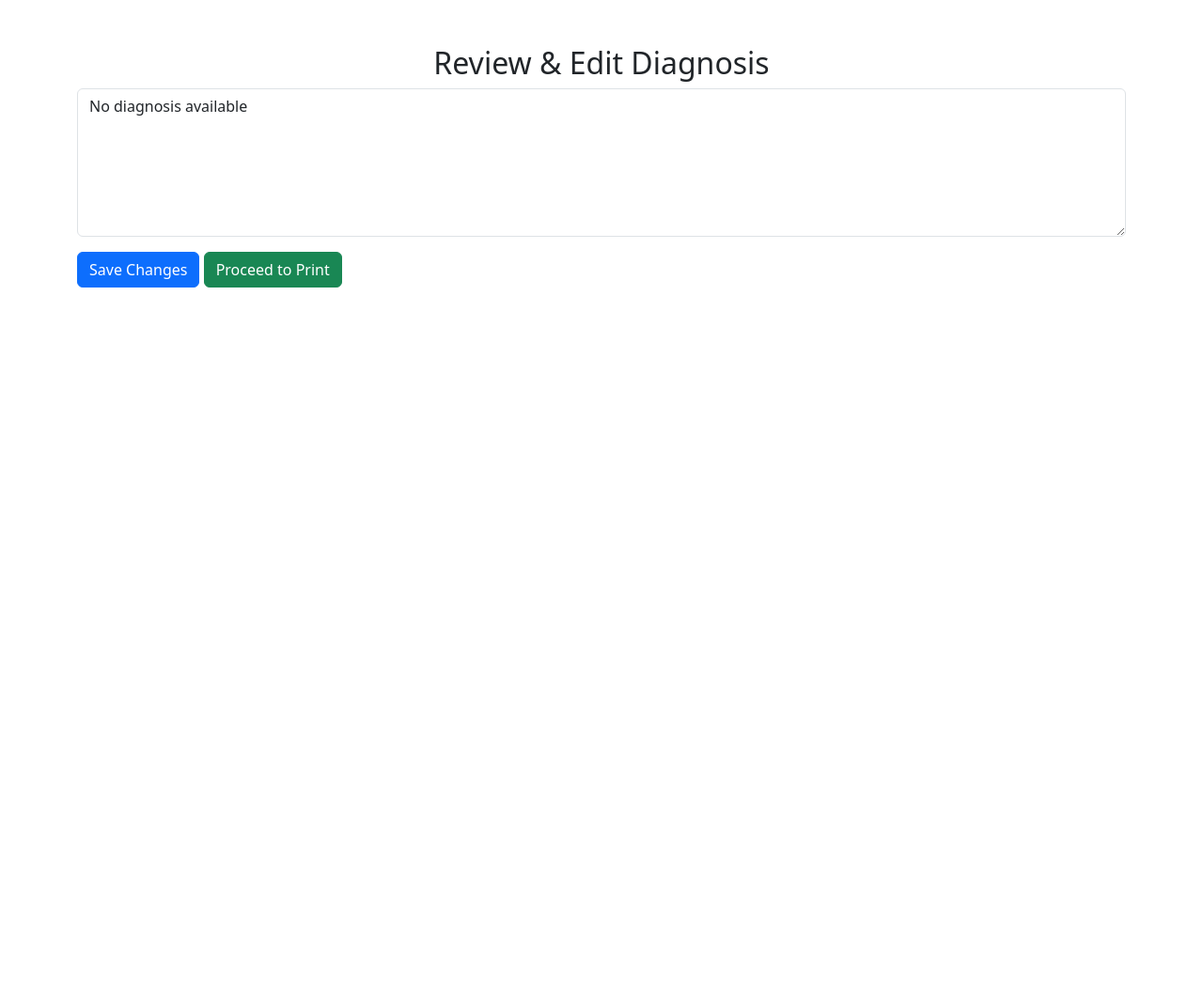
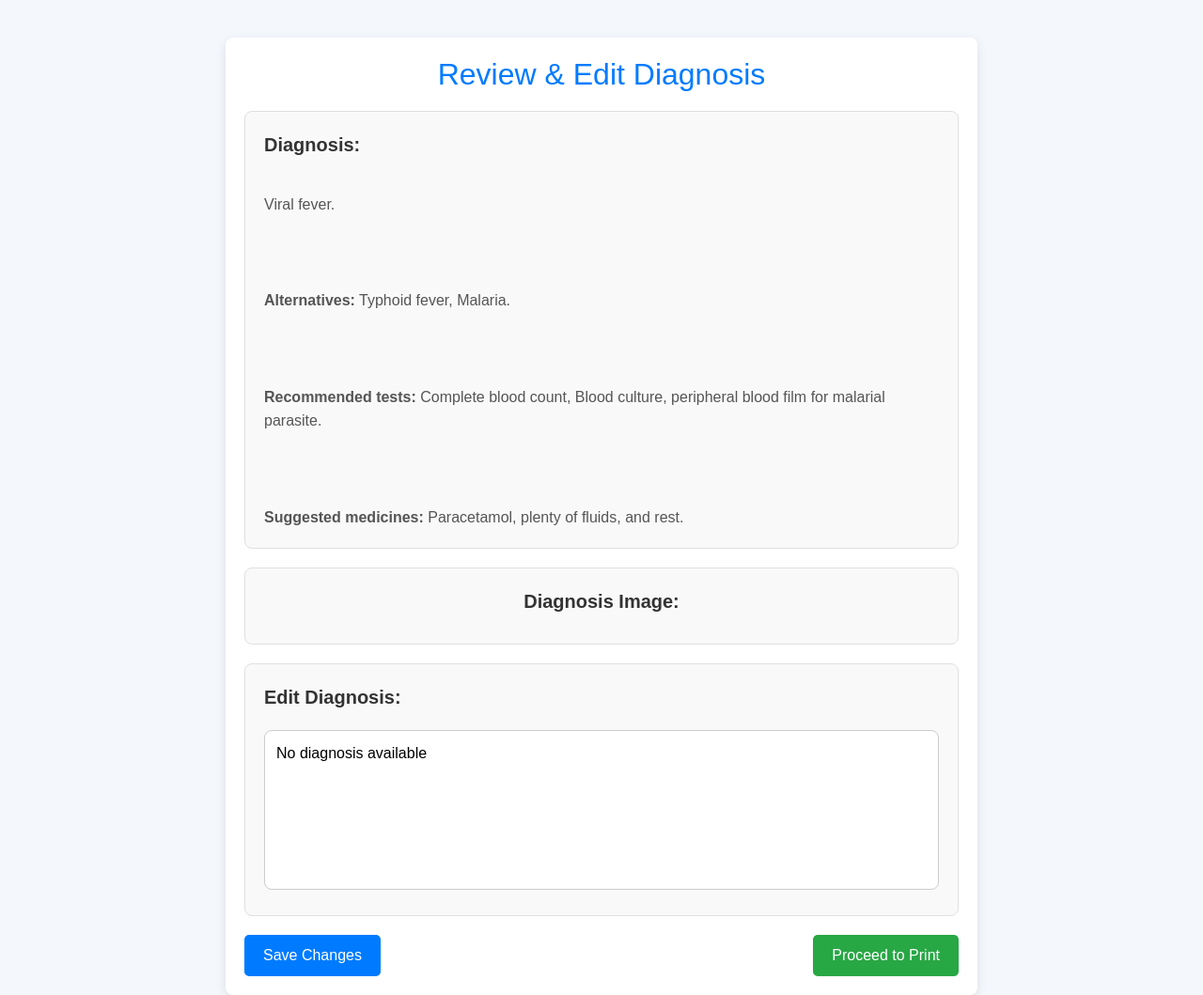
Before and after one commit to lakshug23/diagnostic_assistant, a Flask app: page /review in a window 1280 px wide. Shown: the whole page at 94% size. Before the commit the page ends 306 px from the top, so only its background shows below. Run offline with Flask 2, Linux system fonts and the light colour scheme.

Commit message:
second push

```diff
--- a/backend/app.py
+++ b/backend/app.py
@@ -1,9 +1,19 @@
 from flask import Flask, render_template, request, jsonify, session
 import google.generativeai as genai
+import tensorflow as tf
+from PIL import Image, ImageOps
+import numpy as np
+import cv2
+import os
+from werkzeug.utils import secure_filename
+UPLOAD_FOLDER = 'uploads'  # Folder where images will be stored
+os.makedirs(UPLOAD_FOLDER, exist_ok=True)
+
 
 app = Flask(__name__)
 app.secret_key = "secure_key"
 
+app.config["UPLOAD_FOLDER"] = UPLOAD_FOLDER
 # Configure Google Generative AI
 genai.configure(api_key="AIzaSyA3lru2fpCUn7SXL1EUCJd8juIR-k7xIps")
 
@@ -49,22 +59,46 @@ model = genai.GenerativeModel(
     system_instruction=system_instruction,
 )
 
+# Load the saved Keras model
+#img_model = tf.keras.models.load_model('/Users/lakshanagopu/Desktop/diagnostic_tool/malaria_detect_model.keras')
+print("Model loaded successfully")
+
 @app.route('/')
 def home():
     return render_template("index.html")
 
 @app.route('/diagnose', methods=['POST'])
 def diagnose():
+    # if "file" not in request.files:
+    #     return jsonify({"error": "No file uploaded"}), 400
+
+    # file = request.files["file"]
+
+    # if file.filename == "":
+    #     return jsonify({"error": "No selected file"}), 400
+
+    # # Save file
+    # file_path = os.path.join(app.config["UPLOAD_FOLDER"], secure_filename(file.filename))
+    # file.save(file_path)
+
+    # # Process image using OpenCV
+    # #img = cv2.imread(file_path)  # Read image
+
+
+    #img_model =
     data = request.json
     age = data.get("age")
     weight = data.get("weight")
     height = data.get("height")
     symptoms = data.get("symptoms")
+    image_path = data.get("imageUpload")
+    print(image_path)
     #insert input stmet for blood image
 
     input_text = f"Age: {age}, Weight: {weight}kg, Height: {height}cm, Symptoms: {', '.join(symptoms)}"
     response = model.generate_content(input_text)
 
+    #img_response = image_analyse(image_path)
     diagnosis_data = response.text
     session['diagnosis_data'] = diagnosis_data  # Store in session for review page
 
@@ -74,5 +108,37 @@ def diagnose():
 def review():
     return render_template("review.html", diagnosis=session.get('diagnosis_data', 'No diagnosis available'))
 
+
+@app.route('/print')
+def print_page():
+    return render_template("print.html", diagnosis=session.get('diagnosis_data', 'No diagnosis available'))
+
+
+
+
+def preprocess_image(file_path):
+    try:
+        # Load the image and preprocess it
+        image = Image.open(file_path)
+        # Resize the image to the expected input size (e.g., 64x64 or 224x224 based on model)
+        image = image.resize((64, 64), resample=Image.Resampling.LANCZOS)  # Change to 224 if needed
+        image = np.array(image) / 255.0  # Normalize to [0, 1]
+        image = np.expand_dims(image, axis=0)  # Add batch dimension
+        return image
+    except Exception as e:
+        print(f"Error loading image: {e}")
+
+def image_analyse(image_path):
+
+
+    # Preprocess the image
+    image = preprocess_image(image_path)
+    if image is not None:
+
+        # Perform prediction using the loaded model
+        prediction = img_model.predict(image)
+        result = "Non-Parasitic" if prediction[0][0] < 0.5 else "Parasitic"
+        return result
+
 if __name__ == '__main__':
     app.run(debug=True)
--- a/backend/templates/review.html
+++ b/backend/templates/review.html
@@ -6,19 +6,176 @@
     <title>Review Diagnosis</title>
     <link rel="stylesheet" href="https://cdn.jsdelivr.net/npm/bootstrap@5.3.0/dist/css/bootstrap.min.css">
     <script src="https://code.jquery.com/jquery-3.6.0.min.js"></script>
+
+    <style>
+        /* General styling */
+        body {
+            font-family: 'Arial', sans-serif;
+            background-color: #f4f7fc;
+            color: #333;
+        }
+
+        .container {
+            max-width: 800px;
+            margin-top: 40px;
+            padding: 20px;
+            background-color: #fff;
+            border-radius: 8px;
+            box-shadow: 0 4px 12px rgba(0, 0, 0, 0.1);
+        }
+
+        h2 {
+            font-size: 2rem;
+            color: #007bff;
+            margin-bottom: 20px;
+            text-align: center;
+        }
+
+        /* Styling the diagnosis box */
+        .diagnosis-box {
+            border: 1px solid #e0e0e0;
+            padding: 20px;
+            border-radius: 8px;
+            margin-bottom: 20px;
+            background-color: #f9f9f9;
+        }
+
+        .diagnosis-heading {
+            font-size: 1.25rem;
+            font-weight: bold;
+            color: #333;
+            margin-bottom: 10px;
+        }
+
+        .diagnosis-content {
+            font-size: 1rem;
+            line-height: 1.6;
+            white-space: pre-line;
+            color: #555;
+        }
+
+        /* Styling for the image box */
+        .image-box {
+            border: 1px solid #e0e0e0;
+            padding: 20px;
+            border-radius: 8px;
+            background-color: #f9f9f9;
+            text-align: center;
+            margin-bottom: 20px;
+        }
+
+        .diagnosis-image img {
+            max-width: 100%;
+            height: auto;
+            border-radius: 8px;
+        }
+
+        /* Button container styling */
+        .btn-container {
+            display: flex;
+            justify-content: space-between;
+        }
+
+        .btn {
+            padding: 10px 20px;
+            font-size: 1rem;
+            border-radius: 5px;
+            transition: background-color 0.3s ease;
+        }
+
+        .btn-primary {
+            background-color: #007bff;
+            border: none;
+        }
+
+        .btn-primary:hover {
+            background-color: #0056b3;
+        }
+
+        .btn-success {
+            background-color: #28a745;
+            border: none;
+        }
+
+        .btn-success:hover {
+            background-color: #218838;
+        }
+        textarea {
+            width: 100%;
+            padding: 12px;
+            font-size: 1rem;
+            border: 1px solid #ccc;
+            border-radius: 8px;
+            box-sizing: border-box;
+            resize: none;
+            margin-top: 10px;
+        }
+
+        /* Responsive Design */
+        @media (max-width: 768px) {
+            .container {
+                margin-top: 20px;
+                padding: 15px;
+            }
+
+            h2 {
+                font-size: 1.5rem;
+            }
+
+            .btn-container {
+                flex-direction: column;
+                align-items: center;
+            }
+
+            .btn {
+                margin-top: 10px;
+                width: 100%;
+            }
+        }
+    </style>
 </head>
 <body>
-    <div class="container mt-5">
-        <h2 class="text-center">Review & Edit Diagnosis</h2>
-        <textarea id="diagnosisText" class="form-control" rows="6">{{ diagnosis }}</textarea>
-        <button id="saveBtn" class="btn btn-primary mt-3">Save Changes</button>
-        <button id="printBtn" class="btn btn-success mt-3">Proceed to Print</button>
+
+    <div class="container">
+        <h2>Review & Edit Diagnosis</h2>
+
+        <!-- Diagnosis Box -->
+        <div class="diagnosis-box">
+            <div class="diagnosis-heading">Diagnosis:</div>
+            <div class="diagnosis-content" id="diagnosisText">
+                Viral fever.
+                <br><br>
+                <strong>Alternatives:</strong> Typhoid fever, Malaria.
+                <br><br>
+                <strong>Recommended tests:</strong> Complete blood count, Blood culture, peripheral blood film for malarial parasite.
+                <br><br>
+                <strong>Suggested medicines:</strong> Paracetamol, plenty of fluids, and rest.
+            </div>
+        </div>
+
+        <!-- Image Box -->
+        <div class="image-box diagnosis-image">
+            <div class="diagnosis-heading">Diagnosis Image:</div>
+
+        </div>
+
+        <!-- Editable Diagnosis Text -->
+        <div class="diagnosis-box">
+            <div class="diagnosis-heading">Edit Diagnosis:</div>
+            <textarea id="diagnosisTextArea" rows="6">{{ diagnosis }}</textarea>
+        </div>
+
+        <!-- Buttons -->
+        <div class="btn-container">
+            <button id="saveBtn" class="btn btn-primary">Save Changes</button>
+            <button id="printBtn" class="btn btn-success">Proceed to Print</button>
+        </div>
     </div>
 
     <script>
         $(document).ready(function() {
             $('#saveBtn').on('click', function() {
-                let updatedDiagnosis = $('#diagnosisText').val();
+                let updatedDiagnosis = $('#diagnosisTextArea').val();
 
                 $.ajax({
                     url: '/review',
@@ -36,5 +193,6 @@
             });
         });
     </script>
+
 </body>
 </html>
```
Also changed, not shown: backend/app1.py (+13 -2 lines), backend/templates/index.html (+19 -1 lines), uploads/depth_image_1.png (added), 2 other files.
